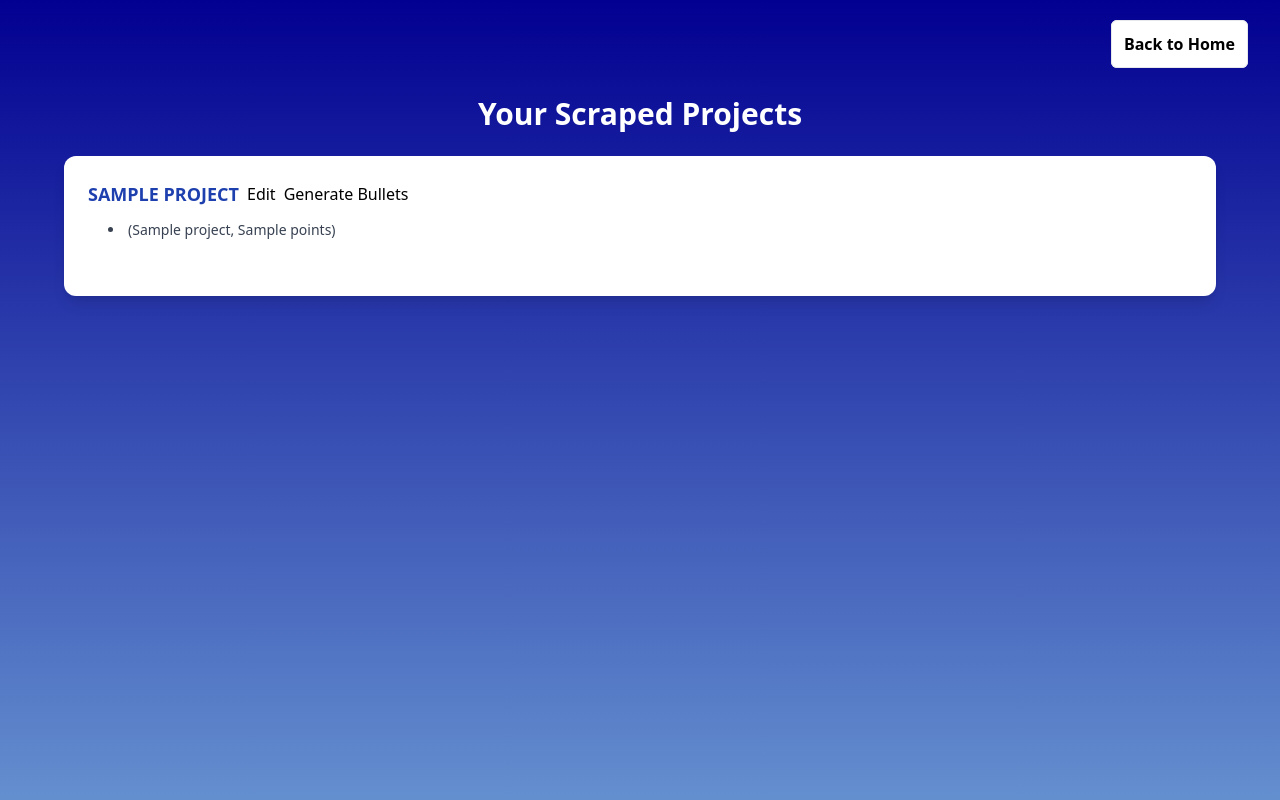
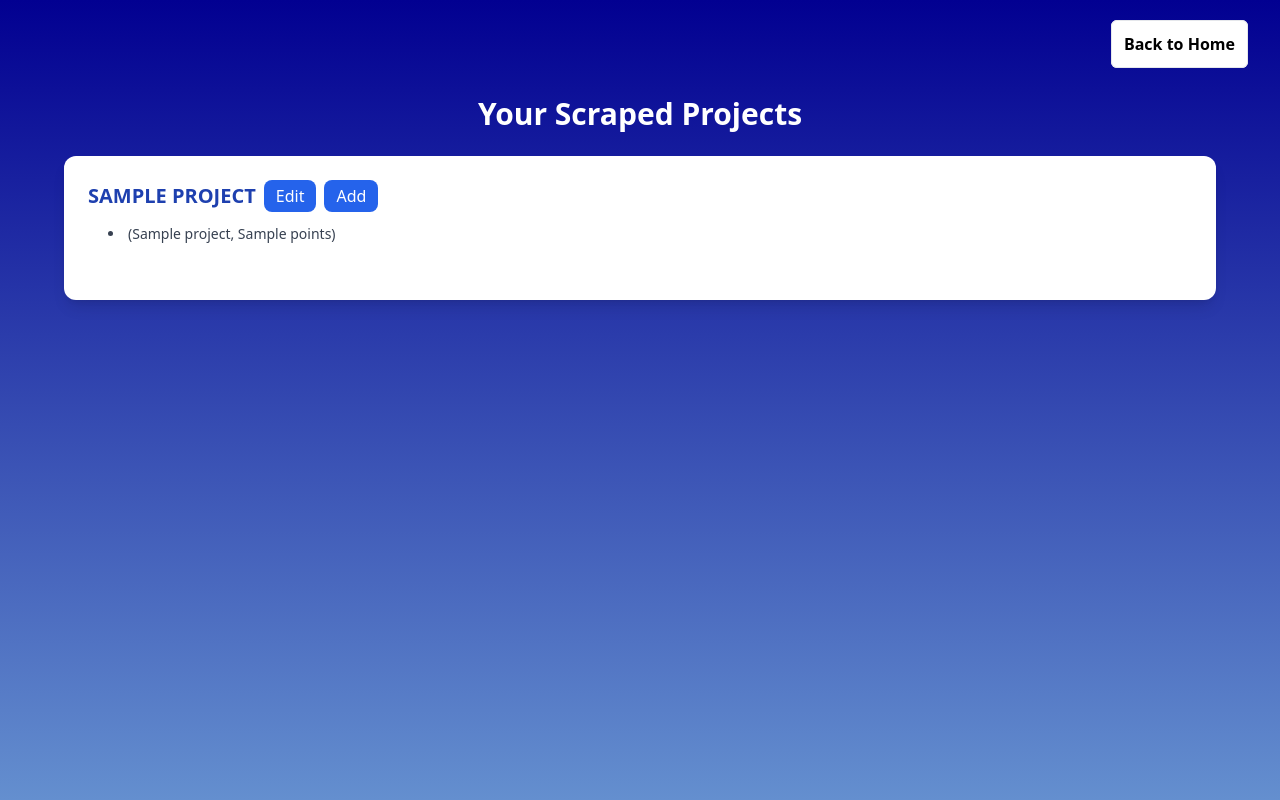
Before and after one commit to 0layiw0la/Github-JD, a Python web app: template templates/view.html in a window 1280 px wide. Run offline with Jinja, Linux system fonts and the light colour scheme; the template is opened without the code that fills it: most values are stand-ins (such as "Sample title", 1, 10 or a date in 2020); some libraries are stand-ins or nearby versions.

Commit message:
updating styling for edit and add buttons

```diff
--- a/templates/view.html
+++ b/templates/view.html
@@ -13,10 +13,10 @@
   {% if projects %}
     {% for project in projects %}
   <div class="mb-8">
-    <div class="flex gap-2">
-      <h3 class="text-lg font-semibold text-blue-800">{{ project.name.replace("-", " ").upper() }}</h3>
-      <button class="btn-primary items-end" type="button">Edit</button>
-      <button class="btn-primary items end" type="button">Generate Bullets</button>
+    <div class="flex gap-2 items-center">
+      <h3 class="text-lg md:text-xl font-semibold text-blue-800">{{ project.name.replace("-", " ").upper() }}</h3>
+      <button class="btn-primary items-end py-1 px-3 bg-blue-600 text-white hover:text-blue-800 rounded-lg hover:bg-white hover:border-[1px] hover:border-blue-600" type="button">Edit</button>
+      <button class="btn-primary items end py-1 px-3 bg-blue-600 text-white hover:text-blue-800 rounded-lg hover:bg-white hover:border-[1px] hover:border-blue-600" type="button">Add</button>
     </div>
     {% if project.bullets%}
     <ul class="list-disc list-inside mt-3 ml-5 text-gray-700 text-sm">
```
